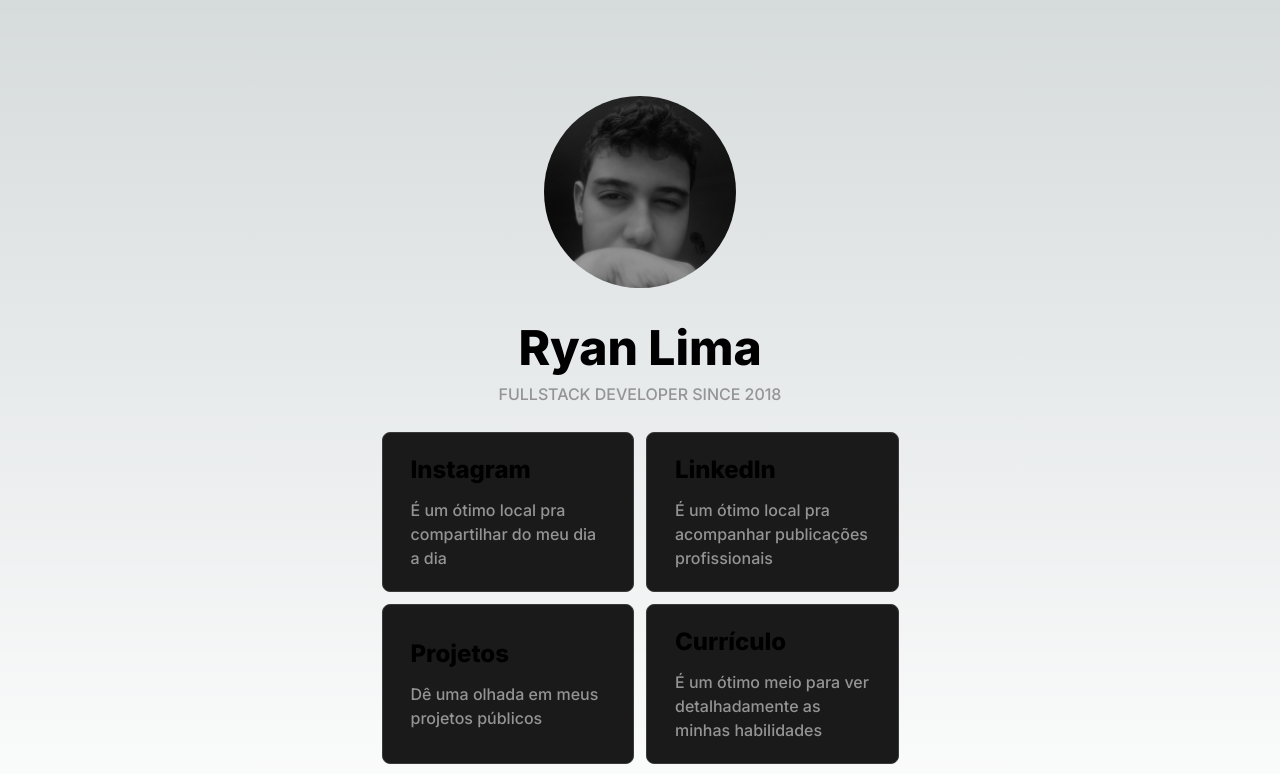
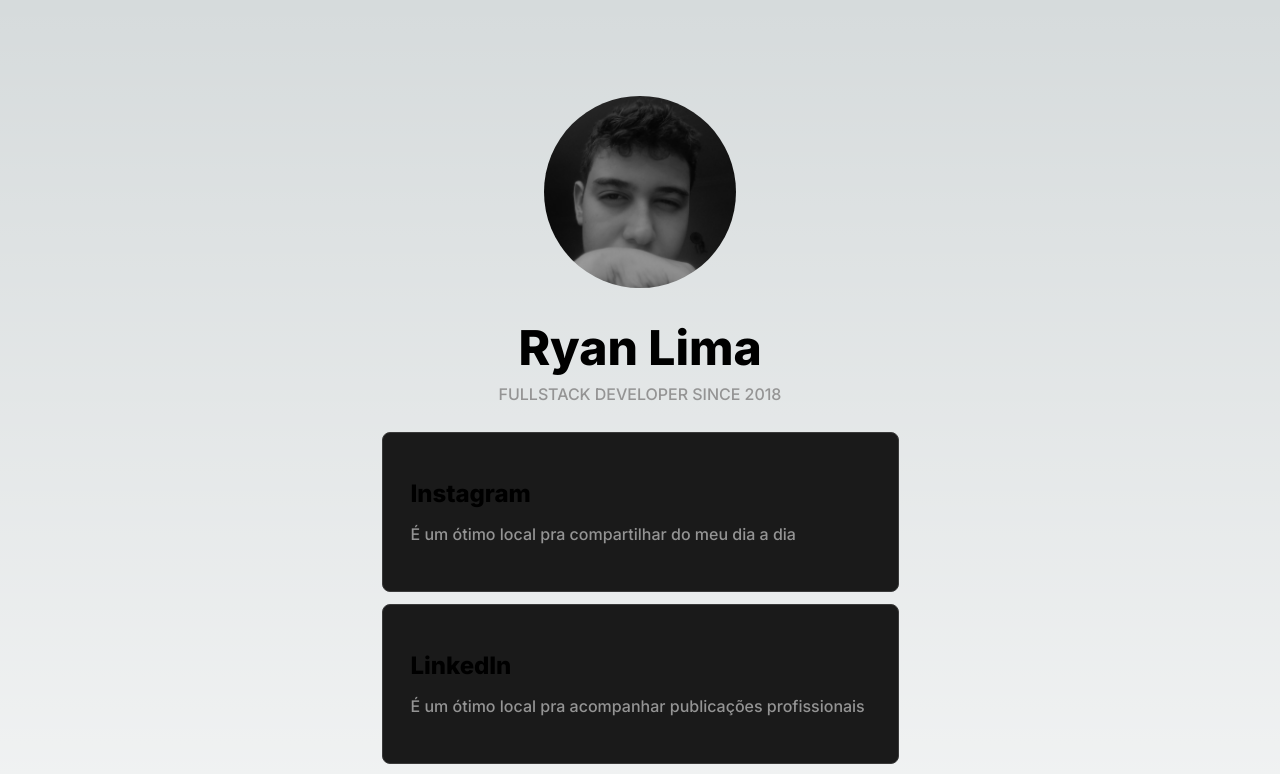
Before and after one commit to ryansldev/ryansldev-website, a Next.js app: page / in a window 1280 px wide. Shown: the top 774 px of the page. Built offline with nearby package versions, Linux system fonts and the light colour scheme.

Commit message:
Update Card.tsx

```diff
--- a/components/Card.tsx
+++ b/components/Card.tsx
@@ -16,7 +16,7 @@
   download = false,
 }: CardProps) {
   return (
-    <Link target="_blank" href={href} className="flex flex-1 flex-col gap-3 justify-center w-72 min-h-40 px-7 py-4 bg-main-900 rounded-lg border border-main-800 hover:border-main-700 transition" download={download}>
+    <Link target="_blank" href={href} className="flex flex-1 flex-col gap-3 justify-center w-72 min-h-40 px-7 py-4 bg-main-900 rounded-lg border border-main-800 hover:border-main-700 transition min-w-[50%]" download={download}>
       <h3 className="text-2xl font-extrabold tracking-[-0.04px]">{title}</h3>
       <span className="text-main-500 font-medium">{description}</span>
     </Link>
```
